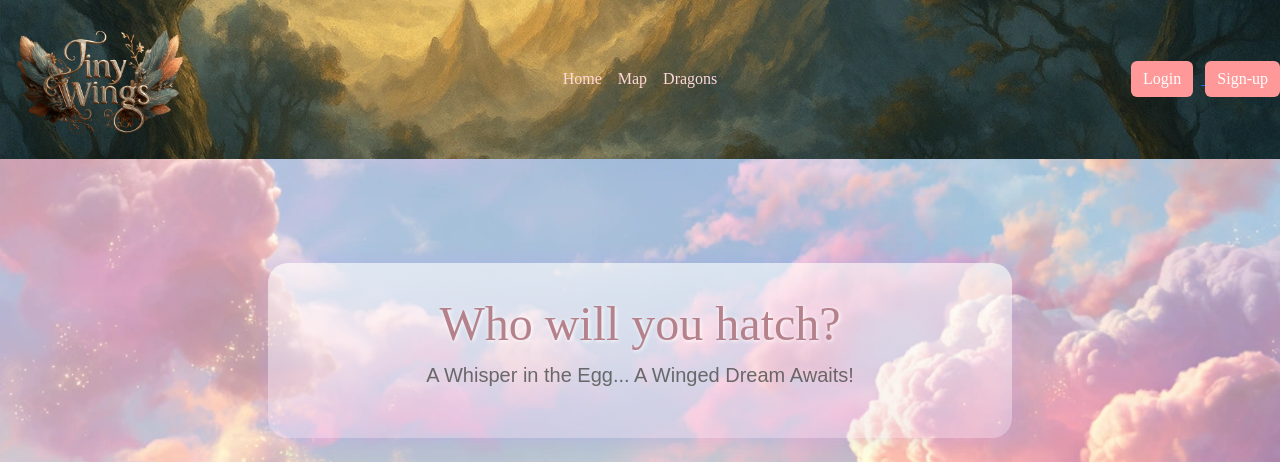
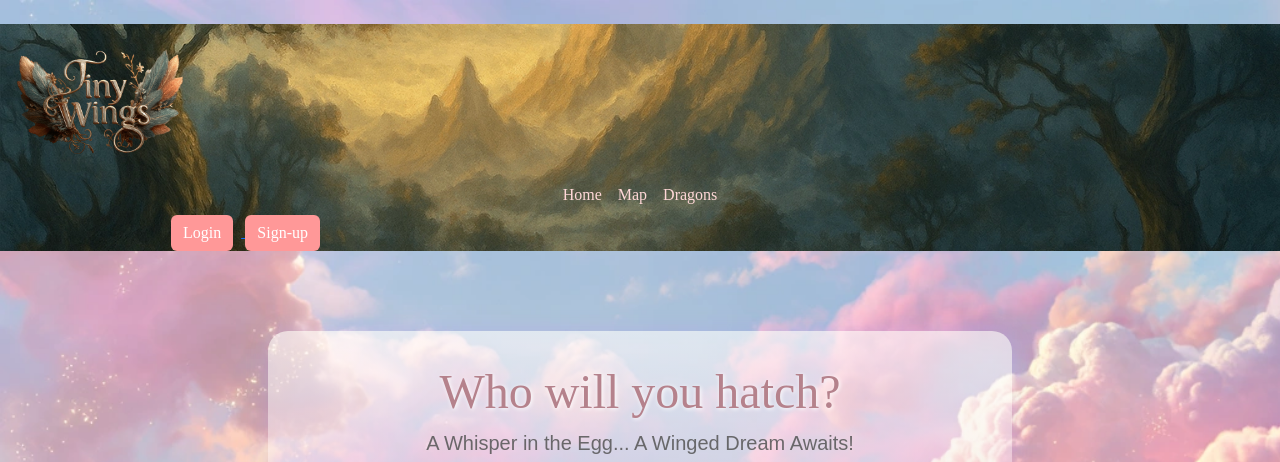
Before and after one commit to Just-Casey-Codes/TinyWings, a Flask app: page / in a window 1280 px wide. Shown: the top 462 px of the page. Run offline with Flask 3, Linux system fonts and the light colour scheme; some libraries are stand-ins or nearby versions; some web fonts are replaced; grey boxes are pictures that could not be loaded.

Commit message:
fix header

```diff
--- a/templates/footer.html
+++ b/templates/footer.html
@@ -1,4 +1,4 @@
-<footer class="d-flex flex-wrap justify-content-between align-items-center mt-4 footer"
+<footer class="footer w-100 mt-4"
         style="background-image: url('{{ url_for('static', filename='images/banner.webp') }}'); background-size: cover;
     background-position: center; background-repeat: no-repeat;">
     <div class="col-md-4 d-flex align-items-center">
--- a/templates/header.html
+++ b/templates/header.html
@@ -1,5 +1,5 @@
 
-    <header class="header d-flex flex-wrap align-items-center justify-content-center justify-content-md-between py-1 mb-4 "
+    <header class="footer w-100 mt-4"
     style="background-image: url('{{ url_for('static', filename='images/banner.webp') }}'); background-size: cover;
     background-position: center; background-repeat: no-repeat;">
         <div class="col-md-3 mb-2 mb-md-0">
```
